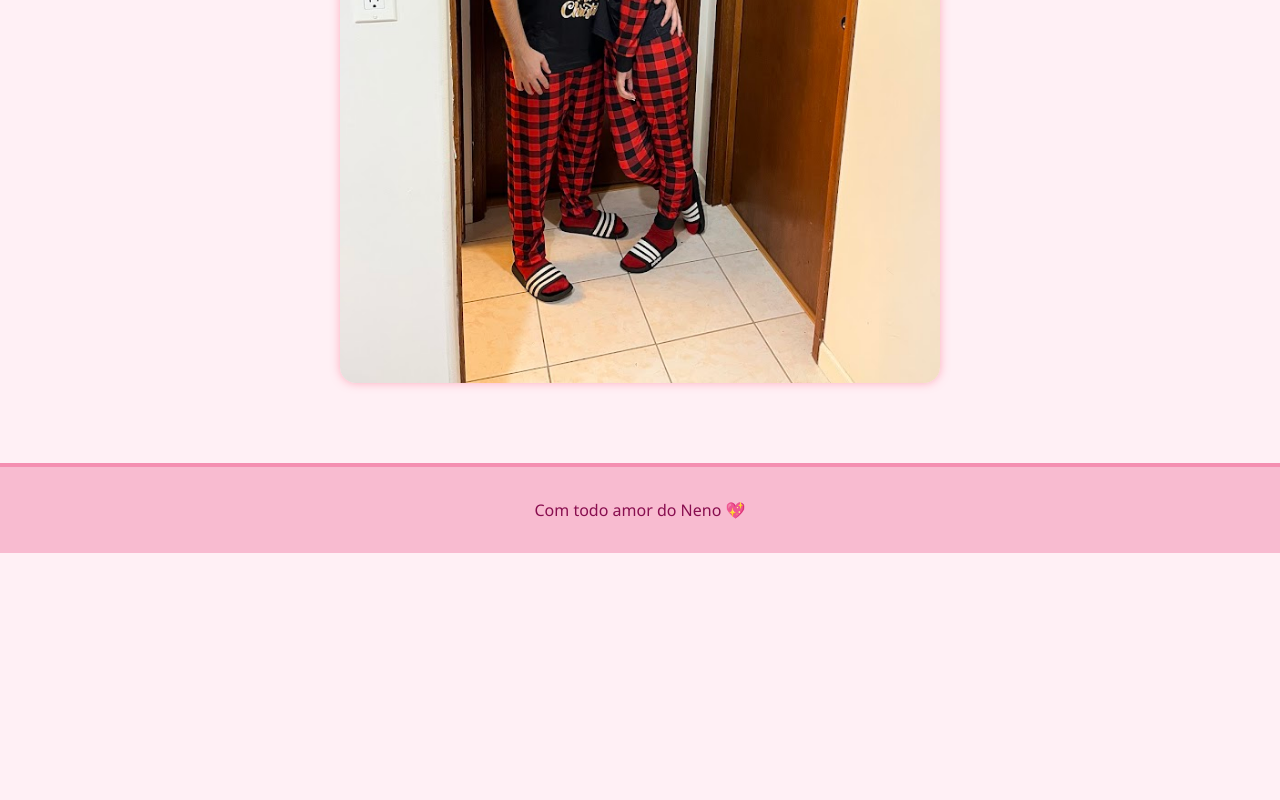
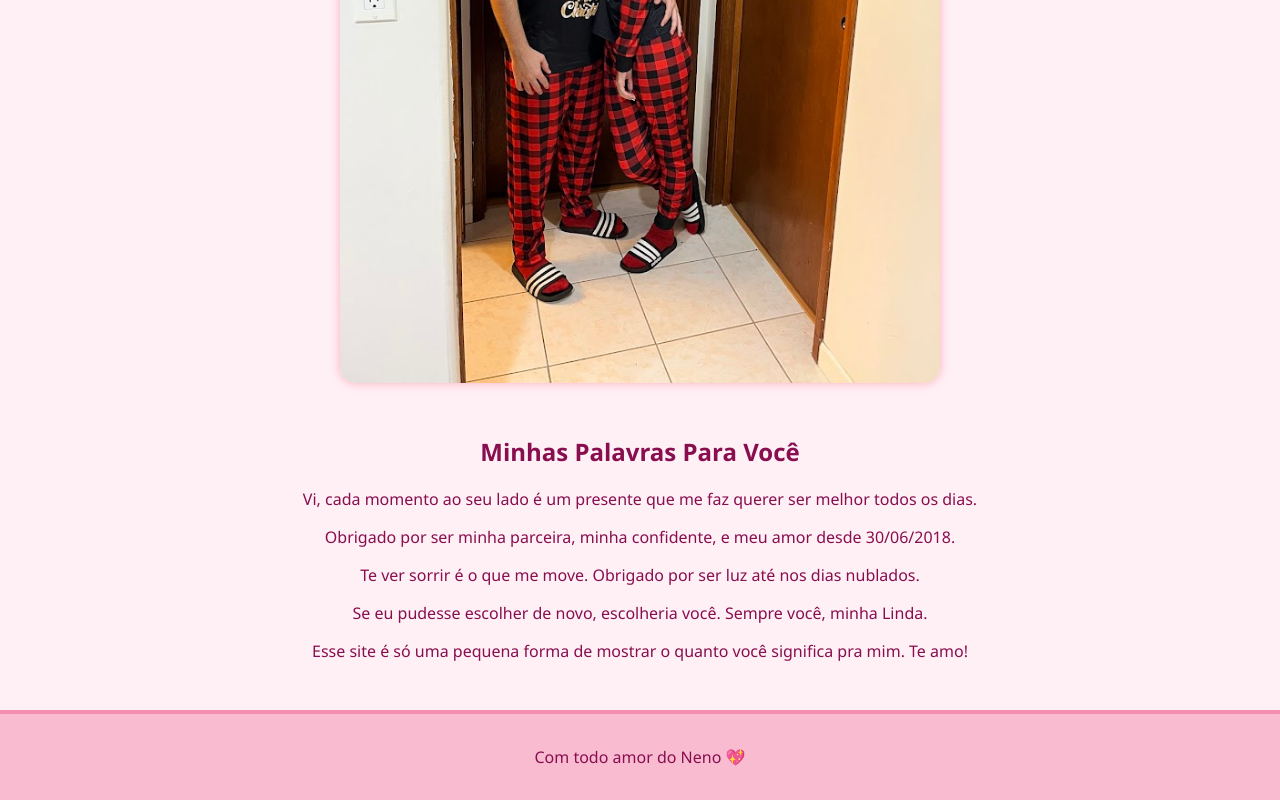
Before and after one commit to andresbonito/meus-momentos-com-vi, a plain HTML site: page index.html in a window 1280 px wide. Shown: the part 6738-7538 px from the top of the page. Before the commit the page ends 7291 px from the top, so only its background shows below. Drawn offline with Linux system fonts and the light colour scheme.

Commit message:
third commit

```diff
--- a/index.html
+++ b/index.html
@@ -13,8 +13,19 @@
   </header>
 
   <main id="galeria">
-    <!-- Imagens serão carregadas aqui -->
+    <!-- Imagens serão carregadas aqui dinamicamente -->
   </main>
+
+  <section id="mensagens">
+    <h2>Minhas Palavras Para Você</h2>
+    <div class="mensagens-container">
+      <p class="fade-in">Vi, cada momento ao seu lado é um presente que me faz querer ser melhor todos os dias.</p>
+      <p class="fade-in">Obrigado por ser minha parceira, minha confidente, e meu amor desde 30/06/2018.</p>
+      <p class="fade-in">Te ver sorrir é o que me move. Obrigado por ser luz até nos dias nublados.</p>
+      <p class="fade-in">Se eu pudesse escolher de novo, escolheria você. Sempre você, minha Linda.</p>
+      <p class="fade-in">Esse site é só uma pequena forma de mostrar o quanto você significa pra mim. Te amo!</p>
+    </div>
+  </section>
 
   <footer>
     <p>Com todo amor do Neno 💖</p>
--- a/script.js
+++ b/script.js
@@ -1,4 +1,4 @@
-// Lista de imagens (adicione novas seguindo o padrão)
+// Lista de imagens com nomes reais
 const imagens = [
   "2018-06.jpg",
   "2018-12.jpg",
@@ -11,11 +11,26 @@ const imagens = [
   "2024-06.jpg"
 ];
 
+// Animação das frases
+const frases = document.querySelectorAll('.fade-in');
+
+const observer = new IntersectionObserver(entries => {
+  entries.forEach(entry => {
+    if (entry.isIntersecting) {
+      entry.target.classList.add('visible');
+      observer.unobserve(entry.target);
+    }
+  });
+}, { threshold: 0.1 });
+
+frases.forEach(f => observer.observe(f));
+
+// Carregar imagens da galeria a partir da lista
 const galeria = document.getElementById('galeria');
 
-imagens.forEach(nome => {
+imagens.forEach(nomeArquivo => {
   const img = document.createElement('img');
-  img.src = `imagens/${nome}`;
-  img.alt = `Momento de ${nome}`;
+  img.src = `imagens/${nomeArquivo}`; // Corrigido: pasta 'imagens'
+  img.alt = `Foto de ${nomeArquivo}`;
   galeria.appendChild(img);
 });
--- a/style.css
+++ b/style.css
@@ -43,3 +43,14 @@ footer {
   background-color: #f8bbd0;
   border-top: 4px solid #f48fb1;
 }
+
+.fade-in {
+  opacity: 0;
+  transform: translateY(20px);
+  transition: opacity 1.5s ease-out, transform 1.5s ease-out;
+}
+
+.fade-in.visible {
+  opacity: 1;
+  transform: translateY(0);
+}
```
